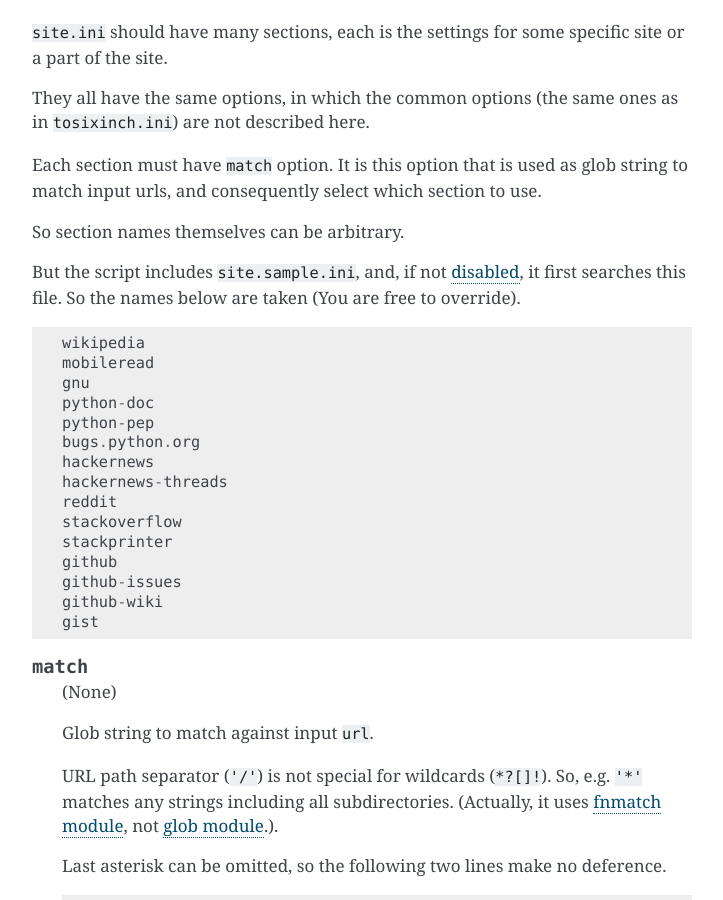
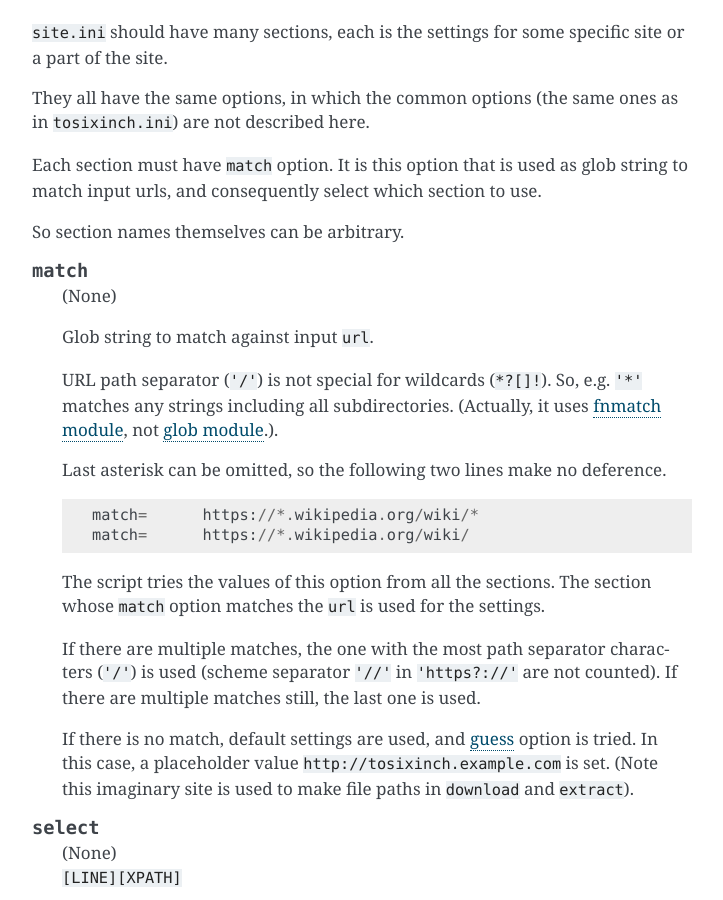
Before and after one commit to openandclose/tosixinch, a Sphinx documentation site: the page built from docs/options.rst, in a window 1280 px wide and 900 px high, scrolled down 11983 px. Shown: the whole window, without its empty margins (388-1111 px from the left). Built offline with Sphinx 7.4.7, drawn with Linux system fonts in a browser that asks for light colours.

Commit message:
Refactor rename sample site configs (prefix '_sam_')

```diff
--- a/docs/options.rst
+++ b/docs/options.rst
@@ -659,27 +659,6 @@
 
 So section names themselves can be arbitrary.
 
-But the script includes ``site.sample.ini``,
-and, if not `disabled <#confopt-use_sample>`__,
-it first searches this file.
-So the names below are taken
-(You are free to override). ::
-
-    wikipedia
-    mobileread
-    gnu
-    python-doc
-    python-pep
-    bugs.python.org
-    hackernews
-    hackernews-threads
-    reddit
-    stackoverflow
-    stackprinter
-    github
-    github-issues
-    github-wiki
-    gist
 
 .. confopt:: match
 
```
Also changed, not shown: 2 other files.
